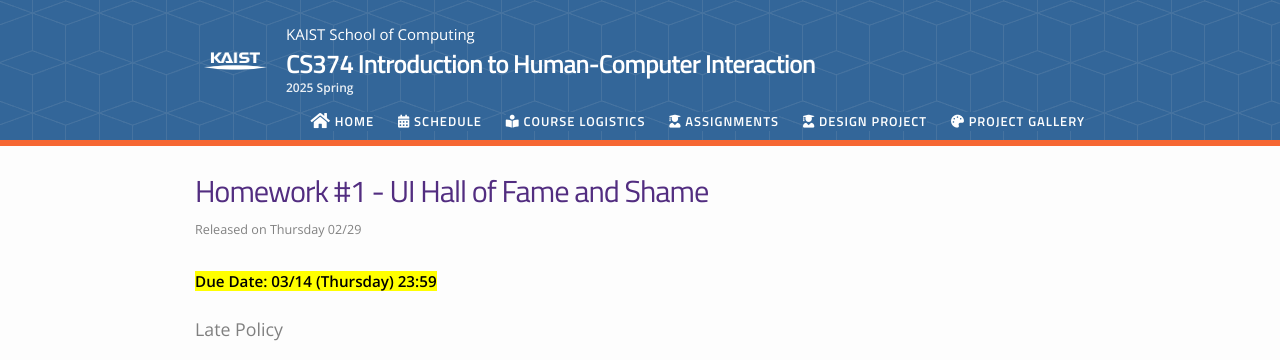
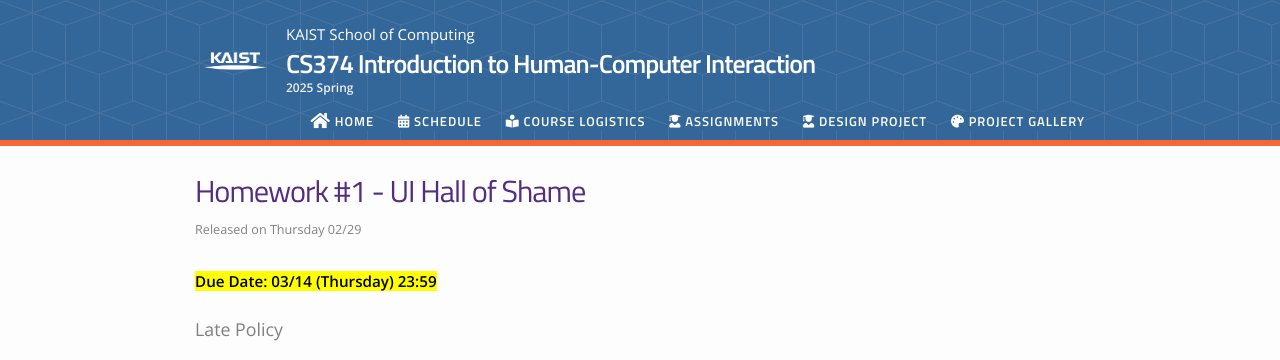
Before and after one commit to cstl-kaist/cs374-2025-spring, a Jekyll site: the page built from _assignments/homework01.md, in a window 1280 px wide. Shown: the top 360 px of the page. Built offline with Jekyll 4.4.1, drawn with Linux system fonts in a browser that asks for light colours; nearby versions of some CDN libraries.

Commit message:
showing assignments

```diff
--- a/_assignments/homework01.md
+++ b/_assignments/homework01.md
@@ -1,7 +1,7 @@
 ---
 type: assignment
 date: 2024-02-29T9:00:00+9:00
-title: 'Homework #1 - UI Hall of Fame and Shame'
+title: 'Homework #1 - UI Hall of Shame'
 hide_from_announcements: true
 pdf:
 attachment:
--- a/_layouts/assignment.html
+++ b/_layouts/assignment.html
@@ -10,7 +10,7 @@ title: page.title
   </header>
 
   <div>
-    {% if page.due_event %}
+    {% if page.title == 'Homework #1 - UI Hall of Shame' %}
     <span style="font-weight: bold"><mark>Due Date: {{ page.due_event.date | date: site.dateformat }} (Thursday) {{ page.due_event.date | date: "%H:%M" }}</mark></span>
     {% elsif page.title == 'Homework #2 - Figma Prototyping' %}
     <span style="font-weight: bold"><mark>Due Date: 05/14 (Tuesday) 23:59</mark></span>
--- a/_layouts/assignments.html
+++ b/_layouts/assignments.html
@@ -4,14 +4,13 @@ layout: page
 
 {{ content }}
 <ul id="archive">
-<!-- Uncomment below to display the assignments -->
-<!-- {% for asg in site.assignments %}
+{% for asg in site.assignments %}
       <li class="archiveposturl" style="background: transparent">
         <span><a href="{{ asg.url | prepend: site.baseurl}}">{{ asg.title }}</a></span>
 <strong style="font-size:100%; font-family: 'Titillium Web', sans-serif; float:right">
 </strong>
       </li>
-{% endfor %} -->
+{% endfor %}
 <br>
 <br>
 </ul>
```
